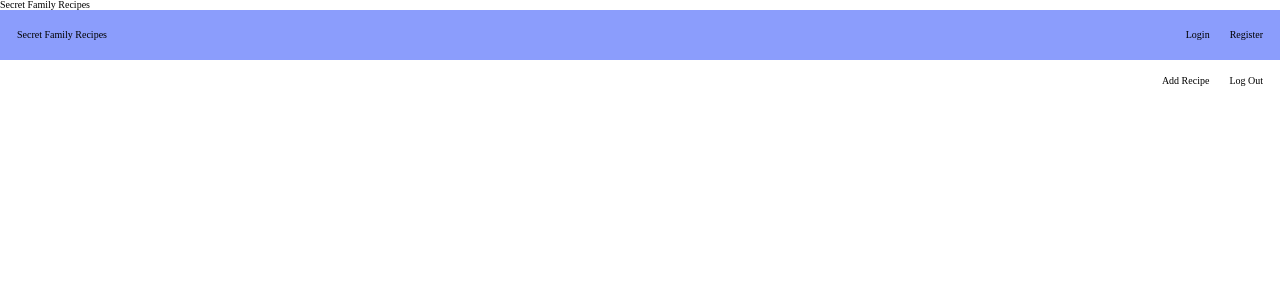
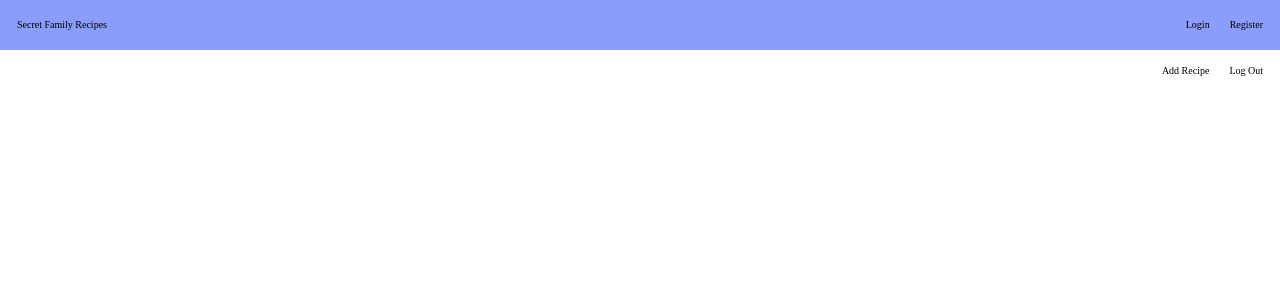
Before and after one commit to secret-family-recipes-cookbook-1/Front-End, a React (Create React App) app in the folder client/: page / in a window 1280 px wide. Shown: the top 300 px of the page. Built offline with nearby package versions, Linux system fonts and the light colour scheme.

Commit message:
Remove the header

```diff
--- a/client/src/App.js
+++ b/client/src/App.js
@@ -166,16 +166,15 @@ function App() {
 	return (
 		<Router>
 			<RecipeContext.Provider value={{ recipeList, setRecipeList }}>
-        <div className="App">
-          <h1>Secret Family Recipes</h1>
+				<div className='App'>
 					<Navigation />
 					<Switch>
-            <Route exact path="/" component={LandingPage} />
-            <Route exact path="/login" component={Login} />
-            <Route exact path="/register" component={Register} />
-            <Route exact path="/recipes" component={RecipeList} />
-            <Route exact path="/add-recipe" component={AddRecipe} />
-            <Route exact path="/recipes/:id" component={RecipeDetails} />
+						<Route exact path='/' component={LandingPage} />
+						<Route exact path='/login' component={Login} />
+						<Route exact path='/register' component={Register} />
+						<Route exact path='/recipes' component={RecipeList} />
+						<Route exact path='/add-recipe' component={AddRecipe} />
+						<Route exact path='/recipes/:id' component={RecipeDetails} />
 					</Switch>
 					{/* <Switch>
             <ProtectedRoute exact path="/" component={LandingPage} />
```
Lines whose indentation alone changed are shown as unchanged.
